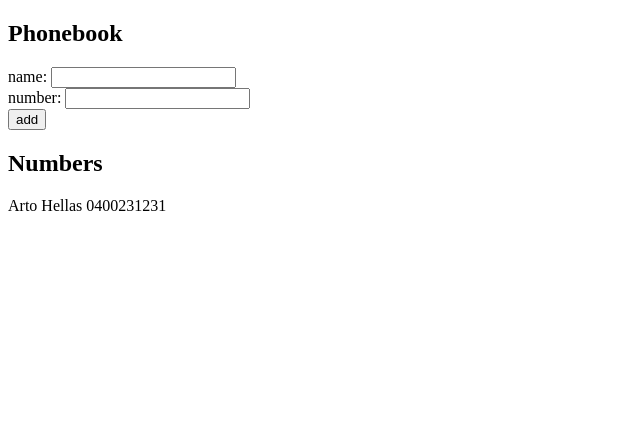
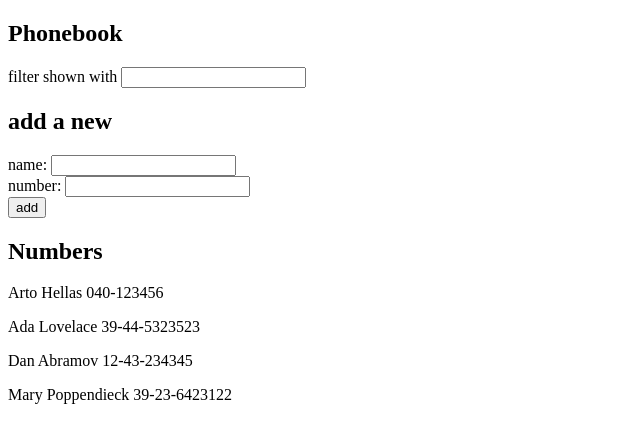
Before and after one commit to PetteriV99/full-stack-open, a React (Create React App) app in the folder osa2/puhelinluettelo/: page / in a window 1280 px wide. Shown: the top 442 px of the page, without its empty margins (0-640 px from the left). Built offline with nearby package versions, Linux system fonts and the light colour scheme.

Commit message:
Add task 2.9

```diff
--- a/osa2/puhelinluettelo/src/App.js
+++ b/osa2/puhelinluettelo/src/App.js
@@ -2,13 +2,14 @@ import { useState } from 'react'
 
 const App = () => {
   const [persons, setPersons] = useState([
-    {
-      name: 'Arto Hellas',
-      number: '0400231231'
-    }
+    { name: 'Arto Hellas', number: '040-123456' },
+    { name: 'Ada Lovelace', number: '39-44-5323523' },
+    { name: 'Dan Abramov', number: '12-43-234345' },
+    { name: 'Mary Poppendieck', number: '39-23-6423122' }
   ])
   const [newName, setNewName] = useState('')
   const [newNumber, setNewNumber] = useState('')
+  const [filterQuery, setFilterQuery] = useState('')
 
   const addPerson = (event) => {
     event.preventDefault()
@@ -27,6 +28,9 @@ const App = () => {
     }
   }
 
+  const filteredPersons = false ? persons : persons.filter(
+    person => person.name.toLocaleLowerCase().includes(filterQuery.toLocaleLowerCase()))
+
   const handleChangeName = (event) => {
     console.log(event.target.value)
     setNewName(event.target.value)
@@ -37,9 +41,20 @@ const App = () => {
     setNewNumber(event.target.value)
   }
 
+  const handleChangeQuery = (event) => {
+    console.log(event.target.value)
+    setFilterQuery(event.target.value)
+  }
+
   return (
     <div>
       <h2>Phonebook</h2>
+      <form>
+        <div>
+          filter shown with <input value={filterQuery} onChange={handleChangeQuery}></input>
+        </div>
+      </form>
+      <h2>add a new</h2>
       <form onSubmit={addPerson}>
         <div>
           name: <input value={newName} onChange={handleChangeName}/>
@@ -52,7 +67,7 @@ const App = () => {
         </div>
       </form>
       <h2>Numbers</h2>
-      {persons.map(person => <p key={person.name}>{person.name} {person.number}</p>)}
+      {filteredPersons.map(person => <p key={person.name}>{person.name} {person.number}</p>)}
     </div>
   )
 
```
